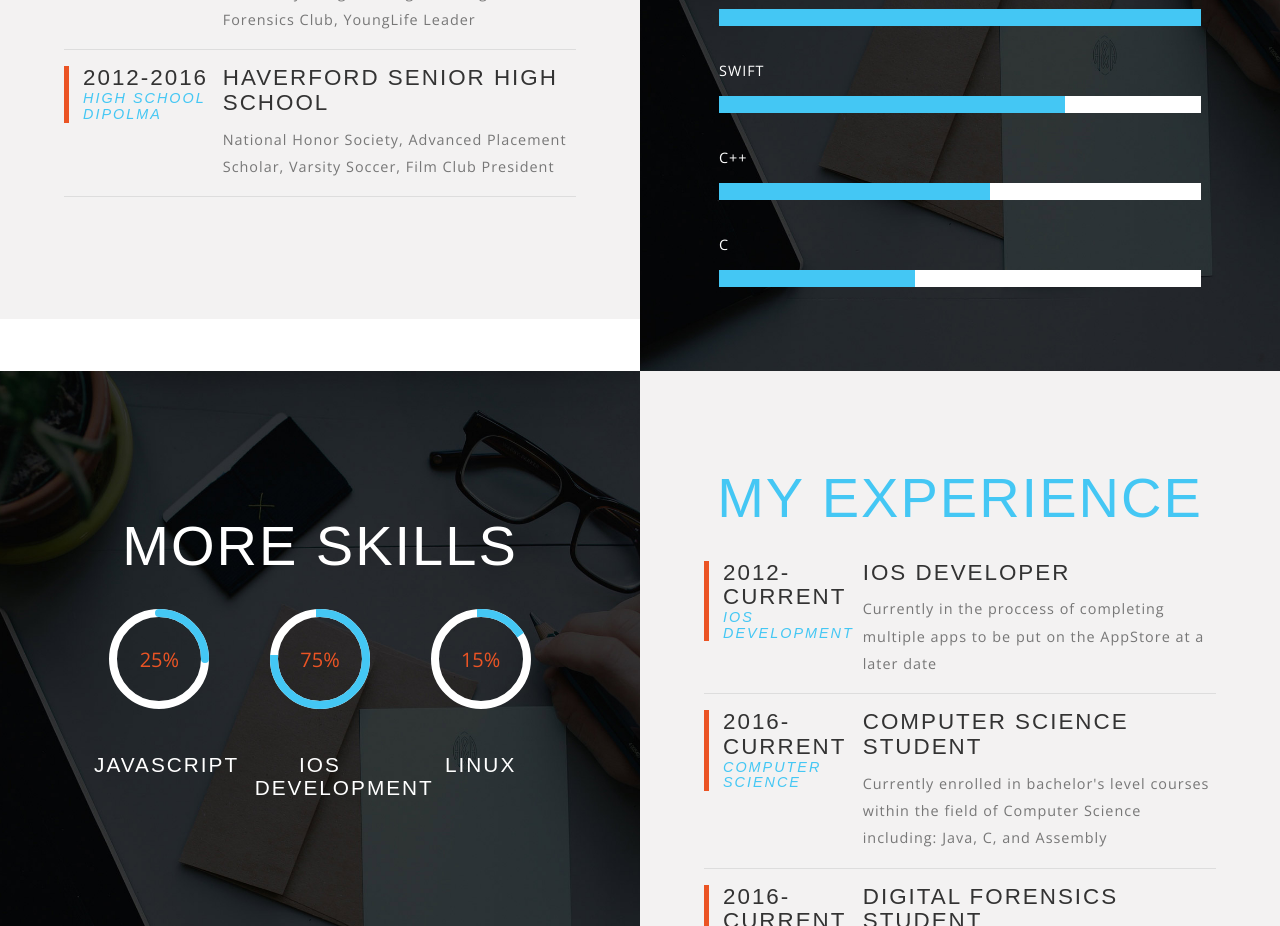
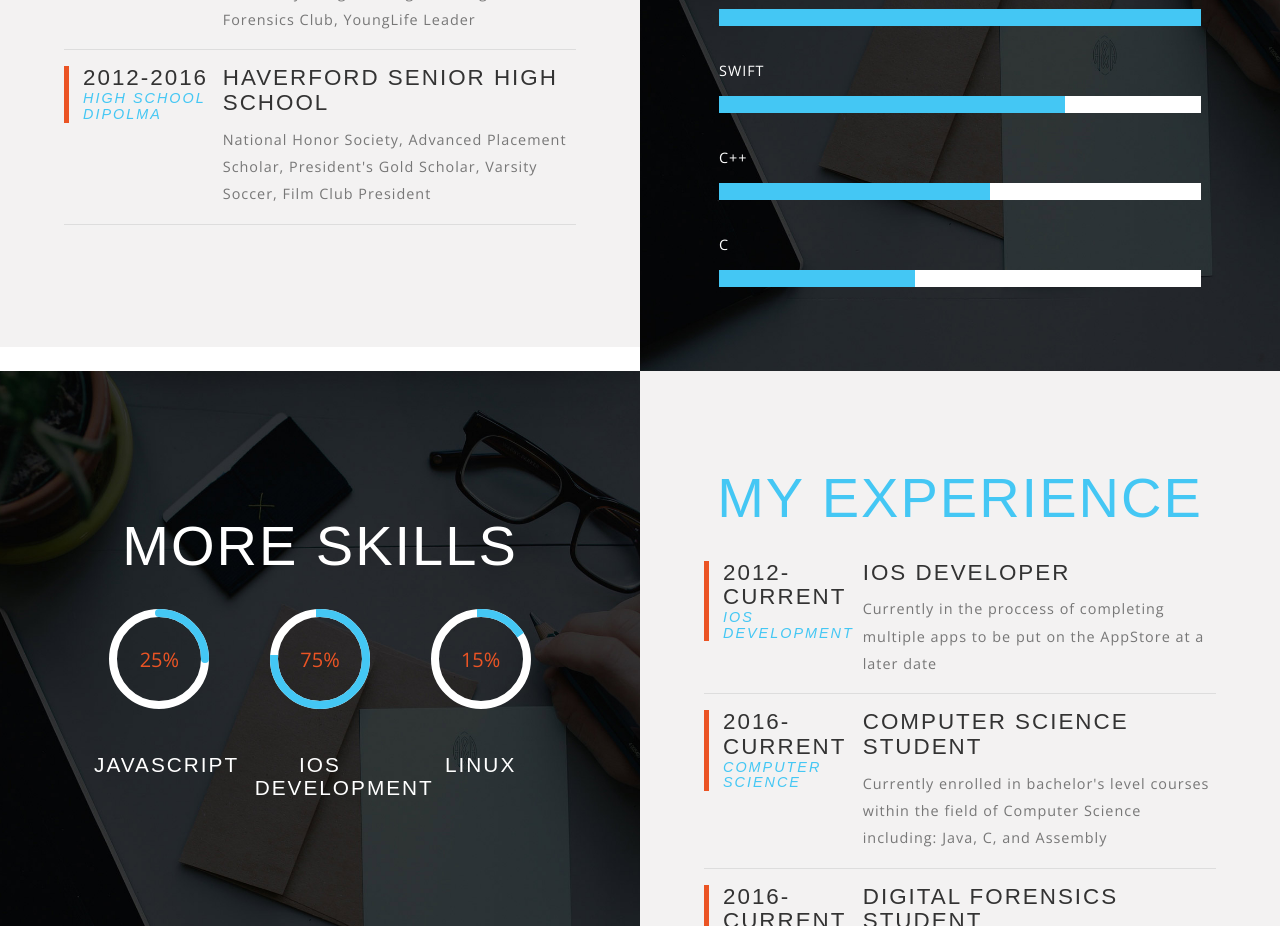
Before and after one commit to jfrank1120/jfrank1120.github.io, a plain HTML site: page index.html in a window 1280 px wide. Shown: the part 1920-2846 px from the top of the page. Drawn offline with nearby package versions, Linux system fonts and the light colour scheme; files whose address does not match are found by name; a web font is replaced by a local one.

Commit message:
One more time
Here we go

```diff
--- a/index.html
+++ b/index.html
@@ -214,7 +214,7 @@
 				     </div>
 					 <div class="education-agile-w3l-info">
 						 <h4>Haverford Senior High School</h4>
-						 <p>National Honor Society, Advanced Placement Scholar, Varsity Soccer, Film Club President</p>
+						 <p>National Honor Society, Advanced Placement Scholar, President's Gold Scholar, Varsity Soccer, Film Club President</p>
 				     </div>
 				      <div class="clearfix"></div>
 				  </div>
```
